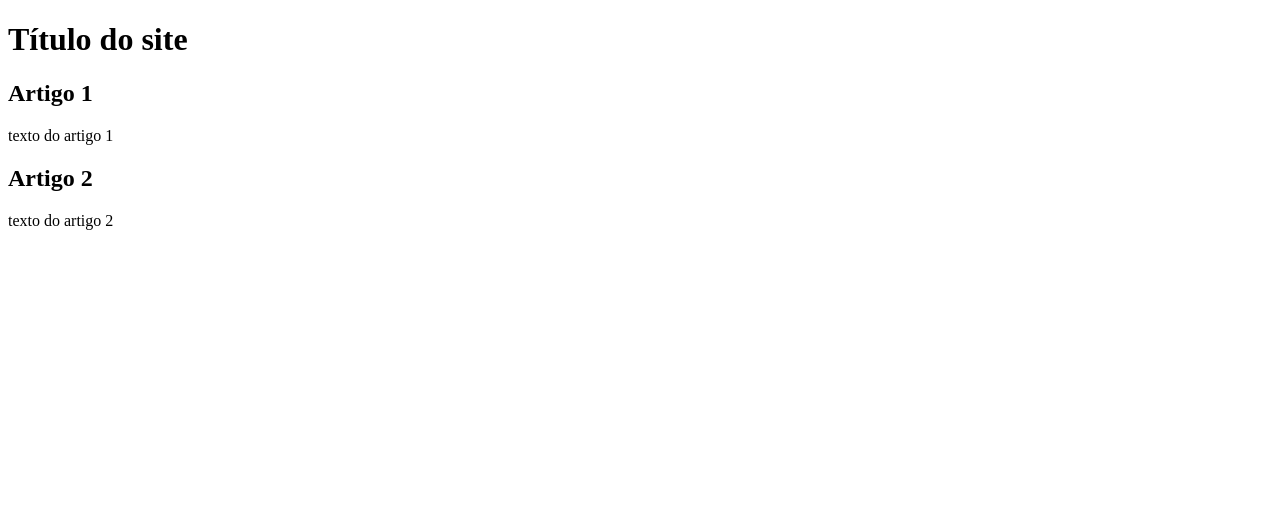
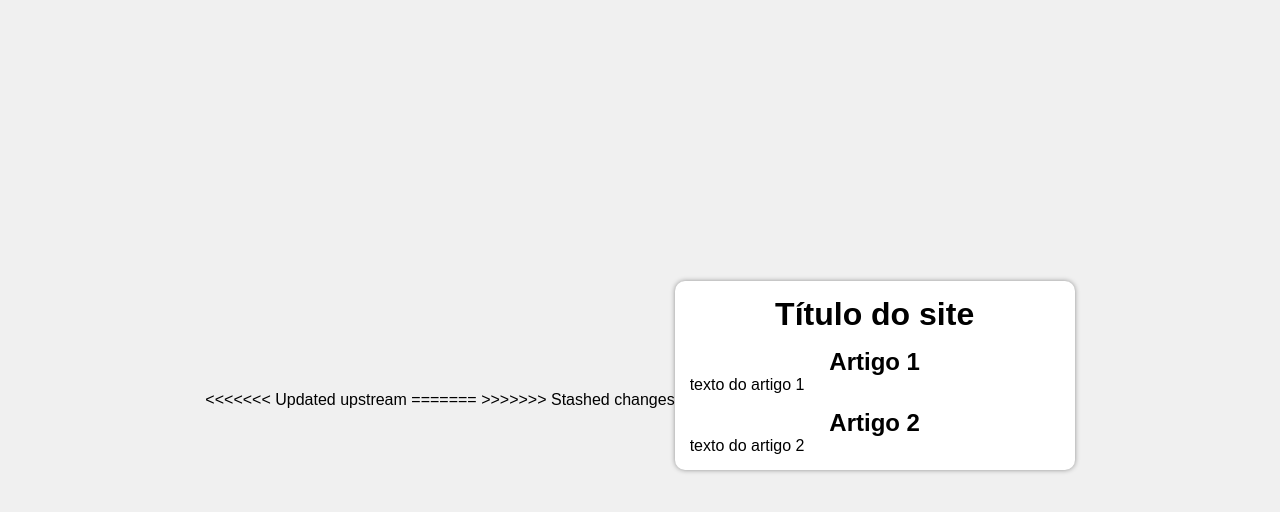
Before and after one commit to BrenoDev00/Aprendendo-Marges-e-Branches, a plain HTML site: page index.html in a window 1280 px wide. Drawn offline with Linux system fonts and the light colour scheme.

Commit message:
Criação do design

```diff
--- a/index.html
+++ b/index.html
@@ -1,11 +1,21 @@
 <!DOCTYPE html>
 <html lang="pt-br">
+<<<<<<< Updated upstream
 <head>
     <meta charset="UTF-8">
     <meta name="viewport" content="width=device-width, initial-scale=1.0">
     <title>Document</title>
 </head>
 <body>
+=======
+  <head>
+    <meta charset="UTF-8" />
+    <meta name="viewport" content="width=device-width, initial-scale=1.0" />
+    <link rel="stylesheet" href="style.css">
+    <title>Title</title>
+  </head>
+  <body>
+>>>>>>> Stashed changes
     <main>
         <header>
             <h1>Título do site</h1>
--- /dev/null
+++ b/style.css
@@ -0,0 +1,32 @@
+* {
+  margin: 0;
+  padding: 0;
+  box-sizing: border-box;
+  font-family: Arial, Helvetica, sans-serif;
+}
+
+body {
+  background-color: rgb(240, 240, 240);
+  display: flex;
+  justify-content: center;
+  align-items: center;
+  min-height: 100vh;
+}
+
+main {
+  margin-top: -50px;
+  flex-basis: 400px;
+  display: flex;
+  flex-flow: column;
+  gap: 15px;
+  padding: 15px;
+  border-radius: 10px;
+  background-color: white;
+  box-shadow: 0 0 5px 0 rgba(0, 0, 0, 0.404);
+}
+
+h1,
+h2,
+h3 {
+  text-align: center;
+}
```
